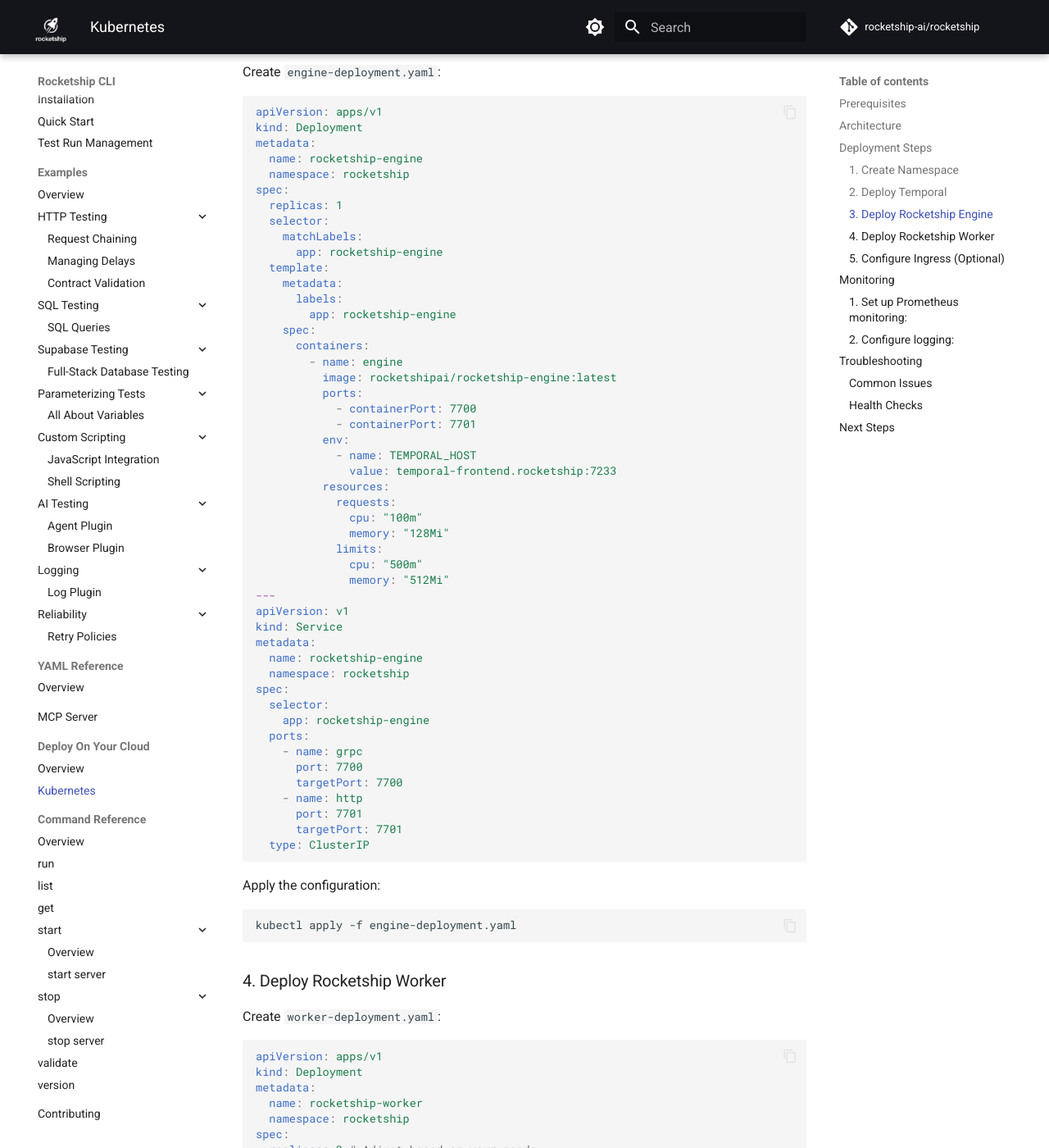
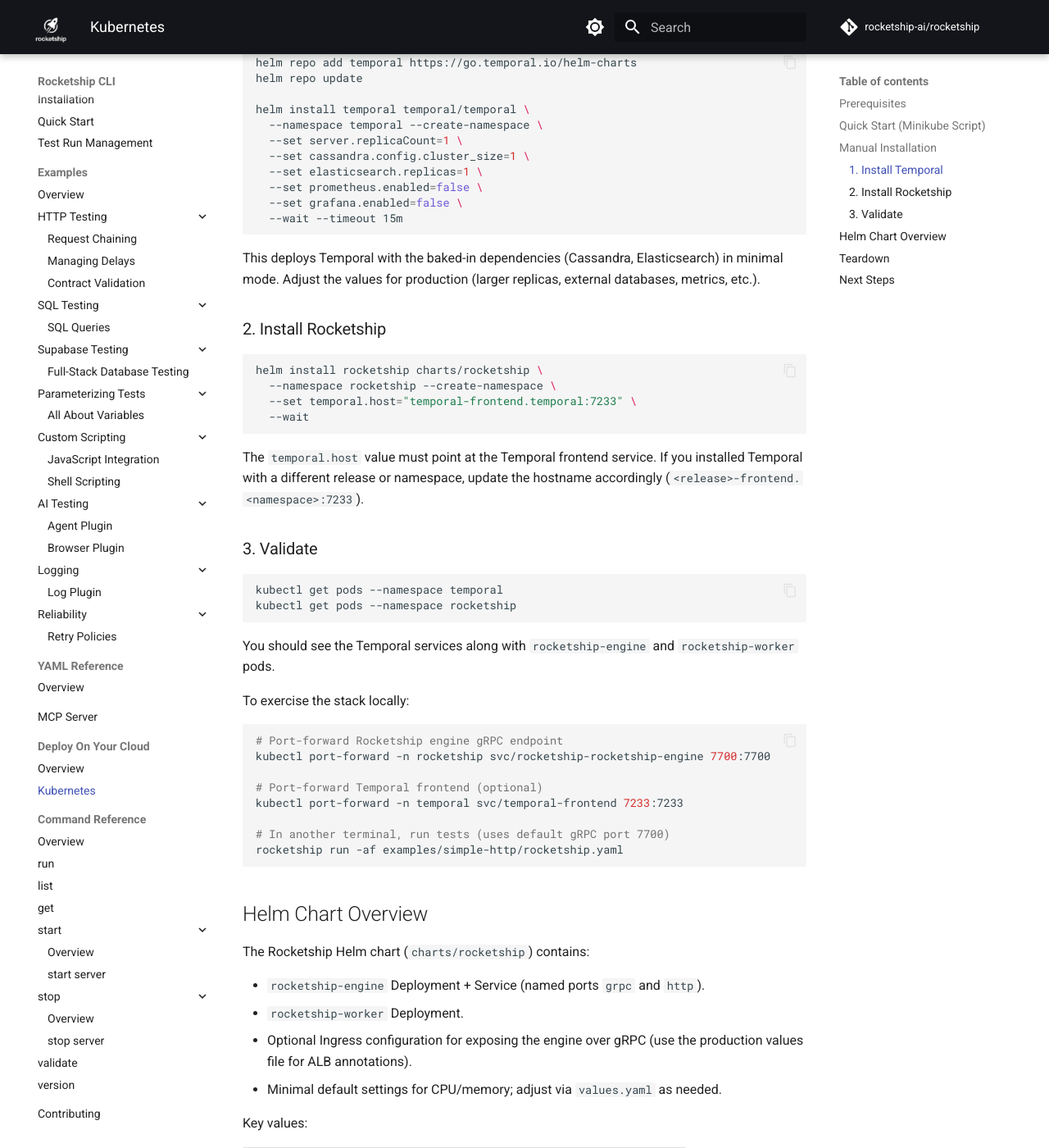
Before and after one commit to rocketship-ai/rocketship, an MkDocs documentation site: the page built from docs/src/deploy-on-kubernetes.md, in a window 1280 px wide and 1400 px high, scrolled down 1494 px. Shown: the whole window at 82% size. Built offline with MkDocs 1.6.1 and Material for MkDocs 9.7.7, drawn with Linux system fonts in a browser that asks for light colours; comment, search, counter and statistics services are not loaded; some of the changed text lies outside the part shown.

Commit message:
create rocketship helm charts

````diff
--- a/docs/src/deploy-on-kubernetes.md
+++ b/docs/src/deploy-on-kubernetes.md
@@ -1,252 +1,136 @@
 # Deploying Rocketship on Kubernetes
 
-This guide covers deploying Rocketship on Kubernetes for production use.
+This guide shows how to bring up a complete Rocketship stack—Temporal + Rocketship Engine/Worker—on Kubernetes. The fastest path is to use the provided Minikube script, but you can also install the Helm charts manually.
 
 ## Prerequisites
 
-- Kubernetes cluster (v1.20 or later)
-- kubectl configured
-- Helm v3 installed
-- StorageClass for persistent volumes
+- Kubernetes cluster (Minikube, kind, or managed Kubernetes)
+- `kubectl` configured against the cluster
+- Helm v3
+- Docker Hub access (to pull `rocketshipai/rocketship-*` images)
 
-## Architecture
-
-The Kubernetes deployment of the Rocketship architecture can be thought of like this:
-
-![Rocketship Kubernetes Architecture](./architecture/assets/system-arc.png)
-
-## Deployment Steps
-
-### 1. Create Namespace
+## Quick Start (Minikube Script)
 
 ```bash
-kubectl create namespace rocketship
+# From the repository root
+scripts/install-minikube.sh
 ```
 
-### 2. Deploy Temporal
+The script will:
 
-We recommend using the official Temporal Helm chart:
+1. Start a Minikube profile (defaults to `rocketship`).
+2. Install Temporal using the official Temporal Helm chart with a lightweight configuration suitable for local testing.
+3. Install the Rocketship Helm chart, wiring the engine/worker to the Temporal frontend service.
+
+Environment variables allow customisation:
+
+| Variable              | Default            | Description                                   |
+| --------------------- | ------------------ | --------------------------------------------- |
+| `MINIKUBE_PROFILE`    | `rocketship`       | Minikube profile name                         |
+| `TEMPORAL_NAMESPACE`  | `temporal`         | Namespace for the Temporal release            |
+| `TEMPORAL_RELEASE`    | `temporal`         | Helm release name for Temporal                |
+| `ROCKETSHIP_NAMESPACE`| `rocketship`       | Namespace for Rocketship                      |
+| `ROCKETSHIP_RELEASE`  | `rocketship`       | Helm release name for Rocketship              |
+| `ROCKETSHIP_CHART_PATH` | `charts/rocketship` | Path to the Rocketship chart                 |
+
+Example: install everything into a single namespace called `testing`:
 
 ```bash
-# Add Temporal Helm repo
-helm repo add temporal https://temporal.github.io/helm-charts
+TEMPORAL_NAMESPACE=testing \
+ROCKETSHIP_NAMESPACE=testing \
+scripts/install-minikube.sh
+```
+
+At the end, the script prints port-forward commands for both Temporal and the Rocketship engine.
+
+## Manual Installation
+
+### 1. Install Temporal
+
+```bash
+helm repo add temporal https://go.temporal.io/helm-charts
 helm repo update
 
-# Install Temporal
 helm install temporal temporal/temporal \
-  --namespace rocketship \
+  --namespace temporal --create-namespace \
   --set server.replicaCount=1 \
   --set cassandra.config.cluster_size=1 \
-  --set prometheus.enabled=true \
-  --set grafana.enabled=true
+  --set elasticsearch.replicas=1 \
+  --set prometheus.enabled=false \
+  --set grafana.enabled=false \
+  --wait --timeout 15m
 ```
 
-### 3. Deploy Rocketship Engine
+This deploys Temporal with the baked-in dependencies (Cassandra, Elasticsearch) in minimal mode. Adjust the values for production (larger replicas, external databases, metrics, etc.).
 
-Create `engine-deployment.yaml`:
+### 2. Install Rocketship
 
-```yaml
-apiVersion: apps/v1
-kind: Deployment
-metadata:
-  name: rocketship-engine
-  namespace: rocketship
-spec:
-  replicas: 1
-  selector:
-    matchLabels:
-      app: rocketship-engine
-  template:
-    metadata:
-      labels:
-        app: rocketship-engine
-    spec:
-      containers:
-        - name: engine
-          image: rocketshipai/rocketship-engine:latest
-          ports:
-            - containerPort: 7700
-            - containerPort: 7701
-          env:
-            - name: TEMPORAL_HOST
-              value: temporal-frontend.rocketship:7233
-          resources:
-            requests:
-              cpu: "100m"
-              memory: "128Mi"
-            limits:
-              cpu: "500m"
-              memory: "512Mi"
----
-apiVersion: v1
-kind: Service
-metadata:
-  name: rocketship-engine
-  namespace: rocketship
-spec:
-  selector:
-    app: rocketship-engine
-  ports:
-    - name: grpc
-      port: 7700
-      targetPort: 7700
-    - name: http
-      port: 7701
-      targetPort: 7701
-  type: ClusterIP
+```bash
+helm install rocketship charts/rocketship \
+  --namespace rocketship --create-namespace \
+  --set temporal.host="temporal-frontend.temporal:7233" \
+  --wait
 ```
 
-Apply the configuration:
+The `temporal.host` value must point at the Temporal frontend service. If you installed Temporal with a different release or namespace, update the hostname accordingly (`<release>-frontend.<namespace>:7233`).
+
+### 3. Validate
 
 ```bash
-kubectl apply -f engine-deployment.yaml
+kubectl get pods --namespace temporal
+kubectl get pods --namespace rocketship
 ```
 
-### 4. Deploy Rocketship Worker
+You should see the Temporal services along with `rocketship-engine` and `rocketship-worker` pods.
 
-Create `worker-deployment.yaml`:
+To exercise the stack locally:
 
-```yaml
-apiVersion: apps/v1
-kind: Deployment
-metadata:
-  name: rocketship-worker
-  namespace: rocketship
-spec:
-  replicas: 3 # Adjust based on your needs
-  selector:
-    matchLabels:
-      app: rocketship-worker
-  template:
-    metadata:
-      labels:
-        app: rocketship-worker
-    spec:
-      containers:
-        - name: worker
-          image: rocketshipai/rocketship-worker:latest
-          env:
-            - name: TEMPORAL_HOST
-              value: temporal-frontend.rocketship:7233
-          resources:
-            requests:
-              cpu: "100m"
-              memory: "128Mi"
-            limits:
-              cpu: "500m"
-              memory: "512Mi"
+```bash
+# Port-forward Rocketship engine gRPC endpoint
+kubectl port-forward -n rocketship svc/rocketship-rocketship-engine 7700:7700
+
+# Port-forward Temporal frontend (optional)
+kubectl port-forward -n temporal svc/temporal-frontend 7233:7233
+
+# In another terminal, run tests (uses default gRPC port 7700)
+rocketship run -af examples/simple-http/rocketship.yaml
 ```
 
-Apply the configuration:
+## Helm Chart Overview
+
+The Rocketship Helm chart (`charts/rocketship`) contains:
+
+- `rocketship-engine` Deployment + Service (named ports `grpc` and `http`).
+- `rocketship-worker` Deployment.
+- Optional Ingress configuration for exposing the engine over gRPC (use the production values file for ALB annotations).
+- Minimal default settings for CPU/memory; adjust via `values.yaml` as needed.
+
+Key values:
+
+| Value                    | Description                                                |
+| ------------------------ | ---------------------------------------------------------- |
+| `temporal.host`          | Temporal frontend host:port used by engine & worker        |
+| `engine.image.*`         | Container image/pull policy for the engine                 |
+| `worker.image.*`         | Container image/pull policy for the worker                 |
+| `engine.service.type`    | Service type (`ClusterIP` by default, `NodePort` for minikube)|
+| `ingress.*`              | Enable and configure ingress                               |
+
+Additional values files:
+
+- `values-minikube.yaml`: switches the engine service to `NodePort`.
+- `values-production.yaml`: enables an Ingress with AWS ALB gRPC annotations.
+
+## Teardown
 
 ```bash
-kubectl apply -f worker-deployment.yaml
-```
-
-### 5. Configure Ingress (Optional)
-
-If you need external access to the engine:
-
-```yaml
-apiVersion: networking.k8s.io/v1
-kind: Ingress
-metadata:
-  name: rocketship-engine
-  namespace: rocketship
-  annotations:
-    nginx.ingress.kubernetes.io/ssl-redirect: "true"
-spec:
-  rules:
-    - host: rocketship.your-domain.com
-      http:
-        paths:
-          - path: /
-            pathType: Prefix
-            backend:
-              service:
-                name: rocketship-engine
-                port:
-                  number: 7700
-```
-
-## Monitoring
-
-### 1. Set up Prometheus monitoring:
-
-```yaml
-apiVersion: monitoring.coreos.com/v1
-kind: ServiceMonitor
-metadata:
-  name: rocketship
-  namespace: rocketship
-spec:
-  selector:
-    matchLabels:
-      app: rocketship-engine
-  endpoints:
-    - port: grpc
-      interval: 15s
-```
-
-### 2. Configure logging:
-
-```yaml
-apiVersion: logging.banzaicloud.io/v1beta1
-kind: Flow
-metadata:
-  name: rocketship-logs
-  namespace: rocketship
-spec:
-  filters:
-    - parser:
-        remove_key_name_field: true
-        parse:
-          type: json
-  match:
-    - select:
-        labels:
-          app: rocketship-engine
-          app: rocketship-worker
-  localOutputRefs:
-    - loki-output
-```
-
-## Troubleshooting
-
-### Common Issues
-
-**Worker Connection Issues**:
-
-```bash
-kubectl logs -n rocketship -l app=rocketship-worker
-```
-
-**Engine Service Issues**:
-
-```bash
-kubectl logs -n rocketship -l app=rocketship-engine
-```
-
-**Temporal Issues**:
-
-```bash
-kubectl logs -n rocketship -l app=temporal-frontend
-```
-
-### Health Checks
-
-```bash
-# Check pod status
-kubectl get pods -n rocketship
-
-# Check service endpoints
-kubectl get endpoints -n rocketship
-
-# Check logs
-kubectl logs -n rocketship -l app=rocketship-engine
+helm uninstall rocketship -n rocketship
+helm uninstall temporal -n temporal
+kubectl delete namespace rocketship temporal
+minikube delete -p rocketship  # optional
 ```
 
 ## Next Steps
 
-- [Command Reference](./reference/rocketship.md)
-- [Examples](./examples.md)
+- Integrate with an external Temporal installation by disabling the bundled dependencies and pointing `temporal.host` to your service.
+- Enable metrics/monitoring by wiring Prometheus/Grafana in the Temporal install and exposing the Rocketship health endpoint.
+- Configure ingress TLS and authentication as needed for your environment.
````
Also changed, not shown: 15 other files.
